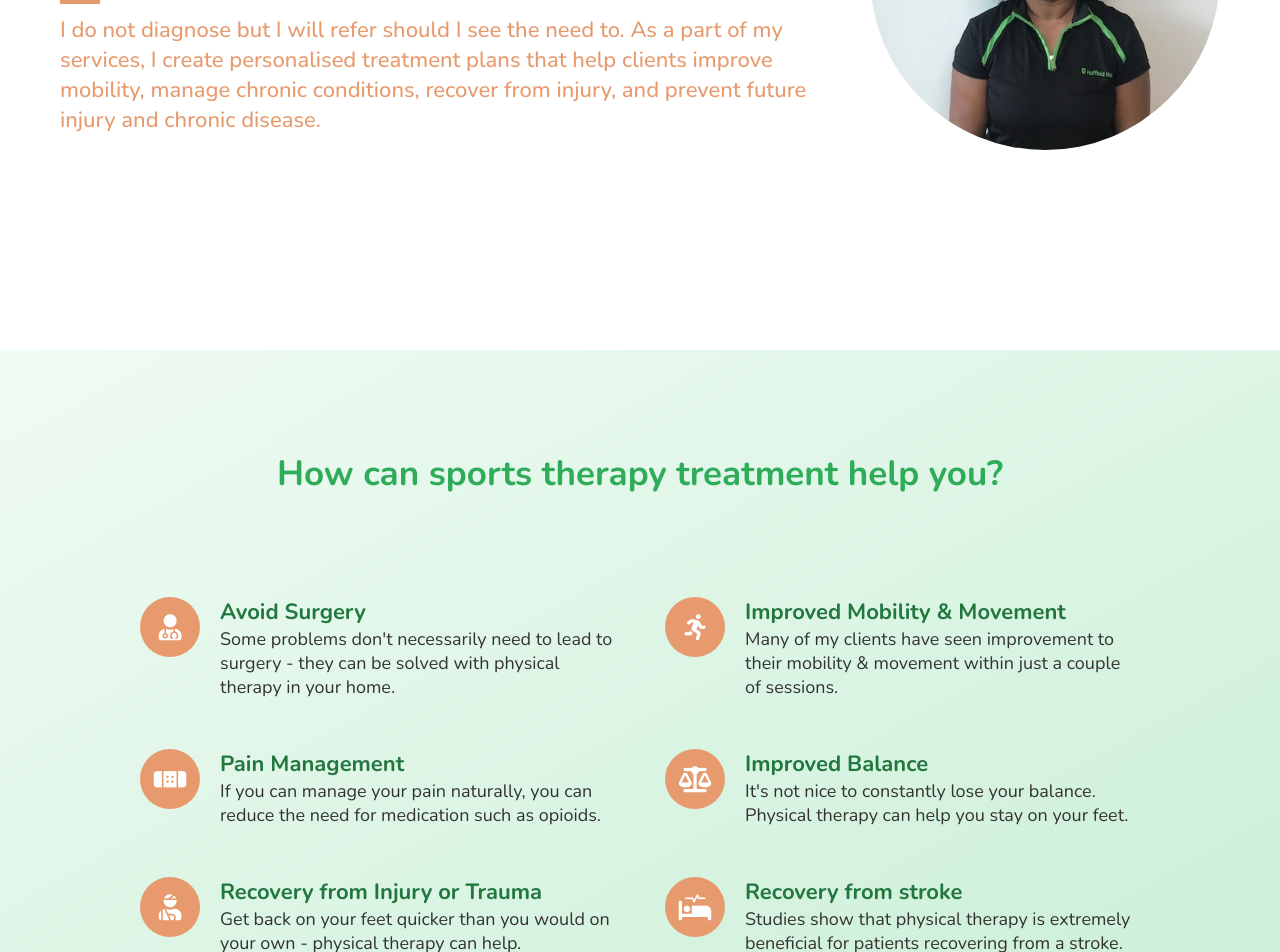
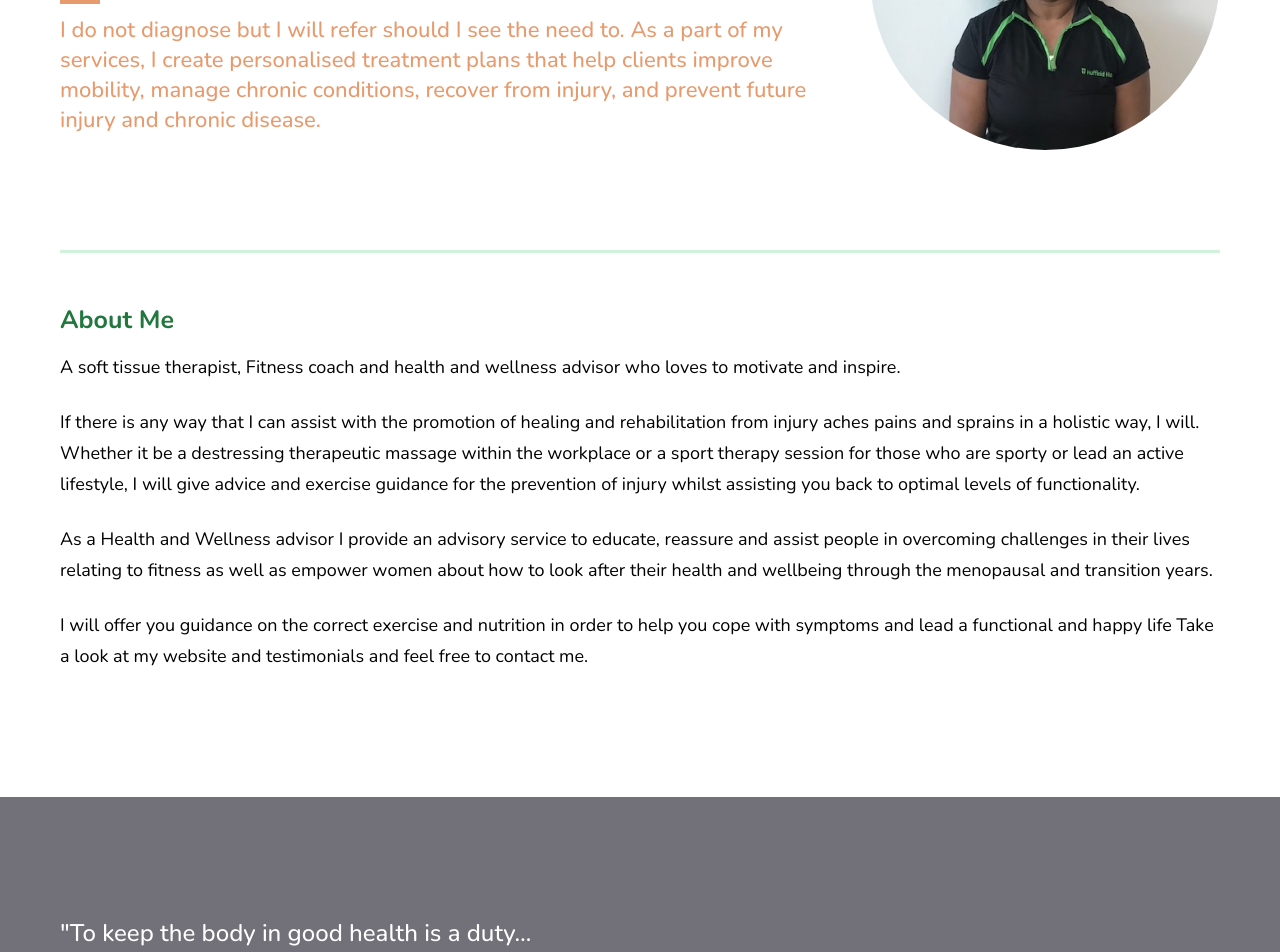
Before and after one commit to danielcornock/efitnessntherapy, a Jekyll site: the page built from index.md, in a window 1280 px wide. Shown: the part 1338-2290 px from the top of the page. Built offline with Jekyll 4.4.1, drawn with Linux system fonts in a browser that asks for light colours; nearby versions of some CDN libraries; some of the changed text lies outside the part shown.

Commit message:
final touches

```diff
--- a/_layouts/home.html
+++ b/_layouts/home.html
@@ -59,33 +59,31 @@ layout: default
       </p>
     </div>
 
-    <!-- <div class="hr hr--green"></div> -->
+    <div class="hr hr--green"></div>
 
-    <!-- <div class="intro-about">
-      <div class="intro-about__entry">
+    <div>
         <h3 class="section-subheader intro-about__header">About Me</h3>
         <p class="intro-about__text">
-          Lorem ipsum dolor sit, amet consectetur adipisicing elit. Quod quo
-          consequuntur aut assumenda repudiandae vel. Modi temporibus
-          dignissimos qui nemo distinctio consequatur quis, facere impedit optio
-          iure dicta porro et laudantium corrupti voluptatibus eligendi
-          similique quia ullam ipsam quasi cupiditate at vitae esse expedita.
-          Nesciunt quibusdam aliquid recusandae id eius.
+          A soft tissue therapist, Fitness coach and health and wellness advisor who loves to motivate and inspire.</p>
+
+          <p class="intro-about__text">If there is any way that I can assist with the promotion of healing and rehabilitation from injury aches pains and sprains in a holistic way, I will.  Whether it be a destressing therapeutic massage within the workplace or a sport therapy session for those who are sporty or lead an active lifestyle,  I will give advice and exercise guidance for the prevention of injury whilst assisting you back to optimal levels of functionality.</p>
+
+          <p class="intro-about__text">As a Health and Wellness advisor I provide an advisory service to educate, reassure and assist people in overcoming challenges in their lives relating to fitness as well as empower women about how to look after their health and wellbeing through the menopausal and transition years.</p>
+
+          <p class="intro-about__text">I will offer you guidance on the correct exercise and nutrition in order to help you cope with symptoms and lead a functional and happy life
+Take a look at my website and testimonials and feel free to contact me.
         </p>
       </div>
-      <div class="intro-about__entry">
-        <h3 class="section-subheader intro-about__header">
-          Previously Treated Conditions
-        </h3>
-        <p class="intro-about__text">
-          Lorem ipsum dolor sit amet consectetur adipisicing elit. Nemo ipsam
-          dolorem omnis in eius dolore odio nulla autem, amet numquam, fugiat
-          minima nobis dolores. Natus assumenda quam eum, minima iste rerum
-          adipisci amet totam quis cumque vel tempora est ex voluptates porro
-          dolor. Qui iste soluta tempora ex eos quis!
-        </p>
-      </div>
-    </div> -->
+  </div>
+</section>
+
+<section class="quote">
+  <div class="container container--section">
+    <div class="quote__content">
+      "To keep the body in good health is a duty… otherwise we shall not be able
+      to keep our mind strong and clear."
+      <span class="quote__author">- Buddha</span>
+    </div>
   </div>
 </section>
 
@@ -114,30 +112,6 @@ layout: default
   </div>
 </section>
 
-<section class="quote">
-  <div class="container container--section">
-    <div class="quote__content">
-      "To keep the body in good health is a duty… otherwise we shall not be able
-      to keep our mind strong and clear."
-      <span class="quote__author">- Buddha</span>
-    </div>
-  </div>
-</section>
-
-<section class="services" id="services">
-  <div class="container container--section services-content">
-    <h2 class="section-header services-header">Watch me in action</h2>
-    <video class="services-video" src="{{ 'assets/videos/example.mp4' | absolute_url }}" controls  type="video/mp4"></video>
-    <div class="services-grid">
-      <div class="services-entry">
-        <img src="" alt="" class="services-entry__image" />
-        <h3 class="section-subheader services-entry__header"></h3>
-        <p class="services-entry__text"></p>
-      </div>
-    </div>
-  </div>
-</section>
-
 <section class="testimonials" id="testimonials">
   <div class="container container--section testimonials-content">
     <h2 class="section-header testimonials-header">
--- a/style.css
+++ b/style.css
@@ -1,4 +1,4 @@
-@import url("https://fonts.googleapis.com/css?family=Nunito:300,400,500,600,700,800");
+@import url('https://fonts.googleapis.com/css?family=Nunito:300,400,500,600,700,800');
 :root {
   --title-text: 60px;
   --large-text: 35px;
@@ -18,7 +18,9 @@
   }
 }
 
-*, *::after, *::before {
+*,
+*::after,
+*::before {
   margin: 0;
   padding: 0;
   -webkit-box-sizing: border-box;
@@ -44,7 +46,12 @@ body {
 }
 
 .orange {
-  color: #E79A6D;
+  color: #e79a6d;
+}
+
+video {
+  width: 100%;
+  margin: auto;
 }
 
 .cta {
@@ -68,7 +75,7 @@ body {
 }
 
 .cta--primary {
-  background-color: #2FAC5A;
+  background-color: #2fac5a;
   color: white;
 }
 
@@ -77,12 +84,12 @@ body {
 }
 
 .cta--secondary {
-  border: 2px solid #2FAC5A;
-  color: #2FAC5A;
+  border: 2px solid #2fac5a;
+  color: #2fac5a;
 }
 
 .highlight--green {
-  border-top: 4px solid #2FAC5A;
+  border-top: 4px solid #2fac5a;
 }
 
 .section-header {
@@ -132,7 +139,7 @@ body {
 .header-contact__icon-container {
   height: 35px;
   width: 35px;
-  background-color: #7FBA93;
+  background-color: #7fba93;
   display: block;
   border-radius: 20px;
   margin-right: 20px;
@@ -166,19 +173,25 @@ body {
 
 .branding-text {
   font-size: var(--large-text);
-  color: #2FAC5A;
+  color: #2fac5a;
 }
 
 .branding-logo {
   font-size: var(--large-text);
-  color: #2FAC5A;
+  color: #2fac5a;
   display: block;
   margin-left: 20px;
 }
 
 .nav {
-  background: -webkit-gradient(linear, left top, right bottom, from(#7FBA93), to(#5ea877));
-  background: linear-gradient(to bottom right, #7FBA93, #5ea877);
+  background: -webkit-gradient(
+    linear,
+    left top,
+    right bottom,
+    from(#7fba93),
+    to(#5ea877)
+  );
+  background: linear-gradient(to bottom right, #7fba93, #5ea877);
 }
 
 .nav-content {
@@ -198,11 +211,11 @@ body {
 }
 
 .nav-item:hover {
-  background-color: #2FAC5A;
+  background-color: #2fac5a;
 }
 
 .hero {
-  background-image: url("assets/img/hero.jpg");
+  background-image: url('assets/img/hero.jpg');
   background-size: cover;
   background-position: center;
 }
@@ -253,8 +266,14 @@ body {
 }
 
 .subhero {
-  background: -webkit-gradient(linear, left top, right top, from(#2FAC5A), to(#a0ccaf));
-  background: linear-gradient(to right, #2FAC5A, #a0ccaf);
+  background: -webkit-gradient(
+    linear,
+    left top,
+    right top,
+    from(#2fac5a),
+    to(#a0ccaf)
+  );
+  background: linear-gradient(to right, #2fac5a, #a0ccaf);
 }
 
 .subhero-content {
@@ -299,11 +318,11 @@ body {
 }
 
 .subhero-link {
-  color: #E79A6D;
+  color: #e79a6d;
 }
 
 .intro-header {
-  color: #2FAC5A;
+  color: #2fac5a;
   font-size: 50px;
 }
 
@@ -317,7 +336,7 @@ body {
   -ms-grid-columns: 1fr auto;
   grid-template-columns: 1fr auto;
   grid-column-gap: var(--spacing--std);
-      grid-template-areas: "text image" "footer image";
+  grid-template-areas: 'text image' 'footer image';
 }
 
 .intro-welcome__text {
@@ -325,19 +344,19 @@ body {
   -ms-grid-column: 1;
   grid-area: text;
   font-size: var(--sub-text);
-  color: #22773F;
+  color: #22773f;
   font-weight: 500;
   position: relative;
 }
 
 .intro-welcome__text::after {
-  content: "";
+  content: '';
   position: absolute;
   left: 0;
   top: -15px;
   height: 4px;
   width: 80px;
-  background-color: #2FAC5A;
+  background-color: #2fac5a;
 }
 
 .intro-welcome__image {
@@ -356,26 +375,18 @@ body {
   grid-area: footer;
   font-size: var(--med-text);
   font-weight: 500;
-  color: #E79A6D;
+  color: #e79a6d;
   position: relative;
 }
 
 .intro-welcome__footer::after {
-  content: "";
+  content: '';
   position: absolute;
   left: 0;
   top: -15px;
   height: 4px;
   width: 40px;
-  background-color: #E79A6D;
-}
-
-.intro-about {
-  display: -ms-grid;
-  display: grid;
-  -ms-grid-columns: 1fr 1fr;
-      grid-template-columns: 1fr 1fr;
-  grid-gap: 50px;
+  background-color: #e79a6d;
 }
 
 .intro-about__entry {
@@ -384,12 +395,13 @@ body {
 
 .intro-about__header {
   font-size: var(--sub-text);
-  color: #22773F;
+  color: #22773f;
   margin-bottom: 15px;
 }
 
 .intro-about__text {
   font-size: var(--std-text);
+  line-height: 1.7;
   margin-bottom: 25px;
 }
 
@@ -398,8 +410,16 @@ body {
 }
 
 .quote {
-  background: -webkit-gradient(linear, left top, left bottom, from(rgba(70, 67, 83, 0.5)), to(rgba(70, 67, 83, 0.5))), url("assets/img/buddha.jpg");
-  background: linear-gradient(rgba(70, 67, 83, 0.5), rgba(70, 67, 83, 0.5)), url("assets/img/buddha.jpg");
+  background: -webkit-gradient(
+      linear,
+      left top,
+      left bottom,
+      from(rgba(70, 67, 83, 0.5)),
+      to(rgba(70, 67, 83, 0.5))
+    ),
+    url('assets/img/buddha.jpg');
+  background: linear-gradient(rgba(70, 67, 83, 0.5), rgba(70, 67, 83, 0.5)),
+    url('assets/img/buddha.jpg');
   color: white;
   position: relative;
   background-size: 150%;
@@ -418,24 +438,30 @@ body {
 
 .quote__author {
   font-size: 14px;
-  color: #E79A6D;
+  color: #e79a6d;
   display: block;
   margin-top: 10px;
 }
 
 .therapy {
-  background: -webkit-gradient(linear, left top, right bottom, from(#f0fbf4), to(#c9efd6));
+  background: -webkit-gradient(
+    linear,
+    left top,
+    right bottom,
+    from(#f0fbf4),
+    to(#c9efd6)
+  );
   background: linear-gradient(to bottom right, #f0fbf4, #c9efd6);
 }
 
 .therapy-header {
-  color: #2FAC5A;
+  color: #2fac5a;
 }
 
 .therapy-grid {
   display: -ms-grid;
   display: grid;
-  -ms-grid-columns: (1fr)[2];
+  -ms-grid-columns: (1fr) [2];
   grid-template-columns: repeat(2, 1fr);
   grid-gap: 50px;
   max-width: 1000px;
@@ -453,7 +479,7 @@ body {
 .therapy-entry__icon-container {
   height: 60px;
   width: 60px;
-  background-color: #E79A6D;
+  background-color: #e79a6d;
   border-radius: 50px;
   display: -webkit-box;
   display: -ms-flexbox;
@@ -473,7 +499,7 @@ body {
 
 .therapy-entry__header {
   font-size: var(--med-text);
-  color: #22773F;
+  color: #22773f;
 }
 
 .therapy-entry__text {
@@ -481,8 +507,13 @@ body {
   color: #333;
 }
 
+.services-video {
+  width: 100%;
+  margin: auto;
+}
+
 .testimonials {
-  background-image: url("assets/img/testimonials.png");
+  background-image: url('assets/img/testimonials.png');
   background-size: cover;
   background-position: center;
   background-attachment: fixed;
@@ -534,11 +565,11 @@ body {
 .testimonials-bubbles__entry:hover {
   -webkit-transform: scale(1.1);
   transform: scale(1.1);
-  background-color: #7FBA93;
+  background-color: #7fba93;
 }
 
 .testimonials-bubbles__entry--active {
-  background-color: #22773F;
+  background-color: #22773f;
 }
 
 .testimonial-container {
@@ -558,7 +589,7 @@ body {
 .testimonial-array {
   display: -ms-grid;
   display: grid;
-  -ms-grid-columns: (100%)[5];
+  -ms-grid-columns: (100%) [5];
   grid-template-columns: repeat(5, 100%);
   -webkit-transition: 500ms;
   transition: 500ms;
@@ -572,7 +603,7 @@ body {
   font-size: var(--large-text);
   margin-bottom: 15px;
   font-weight: 500;
-  color: #2FAC5A;
+  color: #2fac5a;
 }
 
 .testimonial-content {
```
Also changed, not shown: _sass/_modules/_intro.scss (+21 -26 lines), _sass/_modules/_testimonials.scss (+21 -25 lines), assets/css/style.css (+3 -11 lines), 4 other files. Lines whose indentation alone changed are shown as unchanged.
